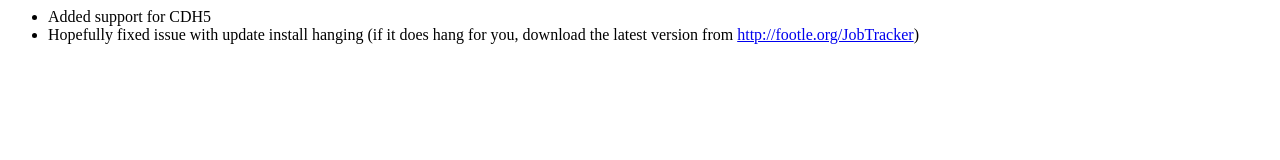
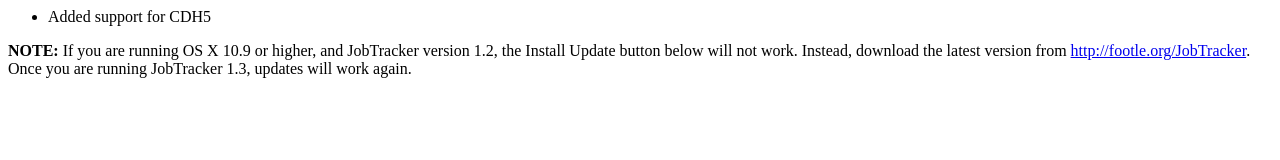
Before and after one commit to bgreenlee/JobTracker, a plain HTML site: page release-notes.html in a window 1280 px wide. Drawn offline with Linux system fonts and the light colour scheme.

Commit message:
Update release notes

```diff
--- a/release-notes.html
+++ b/release-notes.html
@@ -2,7 +2,8 @@
 <body>
 <ul>
     <li>Added support for CDH5</li>
-    <li>Hopefully fixed issue with update install hanging (if it does hang for you, download the latest version from <a href="http://footle.org/JobTracker">http://footle.org/JobTracker</a>)</li>
 </ul>
+<p><strong>NOTE:</strong> If you are running OS X 10.9 or higher, and JobTracker version 1.2, the Install Update button below will not work. Instead, download the latest version from <a href="http://footle.org/JobTracker">http://footle.org/JobTracker</a>. Once you are running JobTracker 1.3, updates will work again.</p>
+
 </body>
 </html>
```
